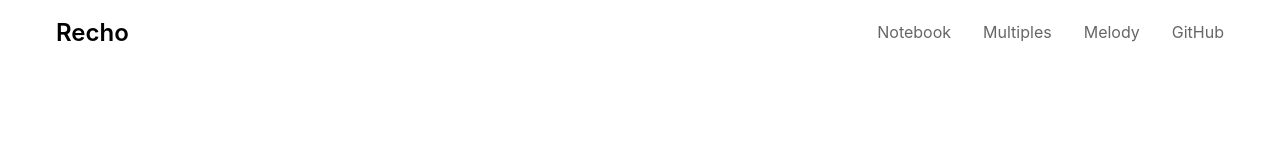
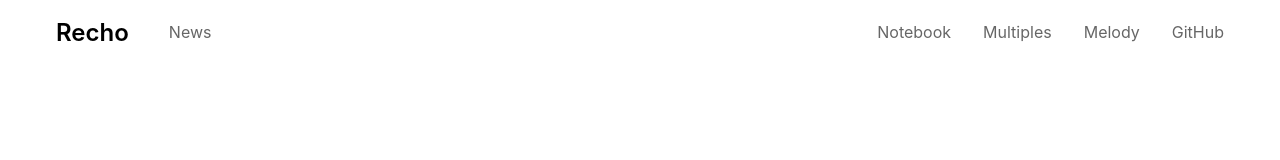
Before and after one commit to recho-dev/landing-page, a Next.js app: page / in a window 1280 px wide. Shown: the top 160 px of the page. Built offline with nearby package versions, Linux system fonts and the light colour scheme.

Commit message:
Add news nav item

```diff
--- a/components/Header.js
+++ b/components/Header.js
@@ -2,10 +2,12 @@
 
 import {useState, useEffect, useRef} from "react";
 import Link from "next/link";
+import {usePathname} from "next/navigation";
 
 export default function Header() {
   const [isDropdownOpen, setIsDropdownOpen] = useState(false);
   const dropdownRef = useRef(null);
+  const pathname = usePathname();
 
   const handleComingSoon = () => {
     alert("Stay tuned, coming soon!");
@@ -32,11 +34,16 @@
     setIsDropdownOpen(!isDropdownOpen);
   };
 
+  const isNewsPage = pathname.startsWith("/news");
+
   return (
     <header className="header">
-      <div>
+      <div className="left-nav">
         <Link href="/" className="logo">
           Recho
+        </Link>
+        <Link href="/news" className={`nav-item ${isNewsPage ? "active" : ""}`}>
+          News
         </Link>
       </div>
       <div>
--- a/styles/Header.css
+++ b/styles/Header.css
@@ -4,6 +4,12 @@
   align-items: center;
   width: 100%;
   justify-content: space-between;
+}
+
+.left-nav {
+  display: flex;
+  align-items: center;
+  gap: 8px;
 }
 
 .logo {
@@ -26,6 +32,7 @@
   cursor: pointer;
   padding: 8px 16px;
   border-radius: 8px;
+  text-decoration: none;
 }
 
 .nav-item a {
@@ -35,6 +42,12 @@
 
 .nav-item:hover {
   background-color: #f0f0f0;
+}
+
+.nav-item.active {
+  background-color: #f5f5f5;
+  color: #000;
+  font-weight: 500;
 }
 
 .more-menu-container {
```
